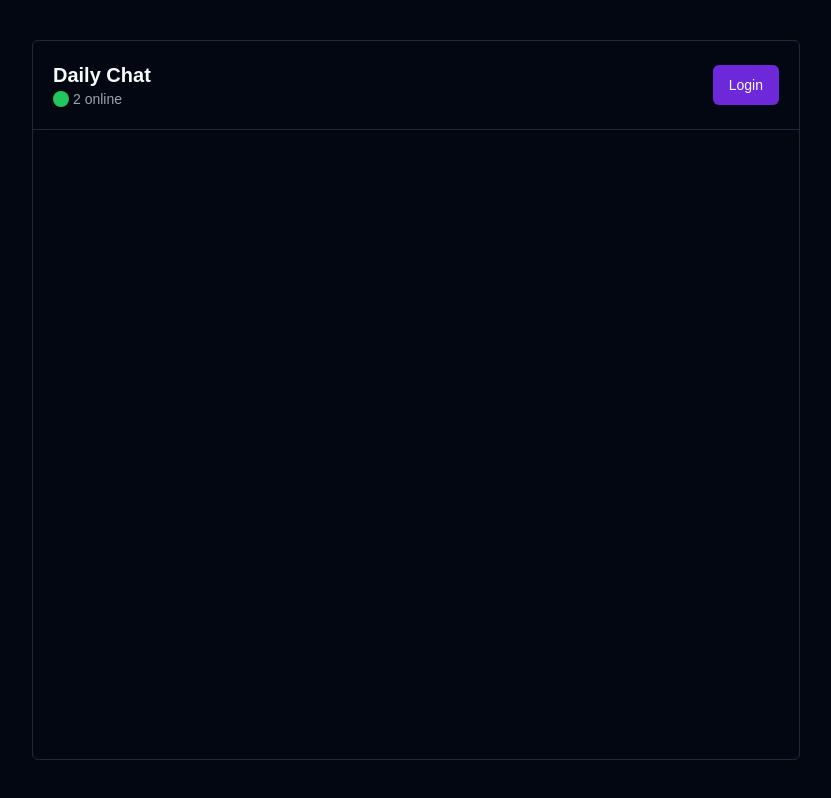
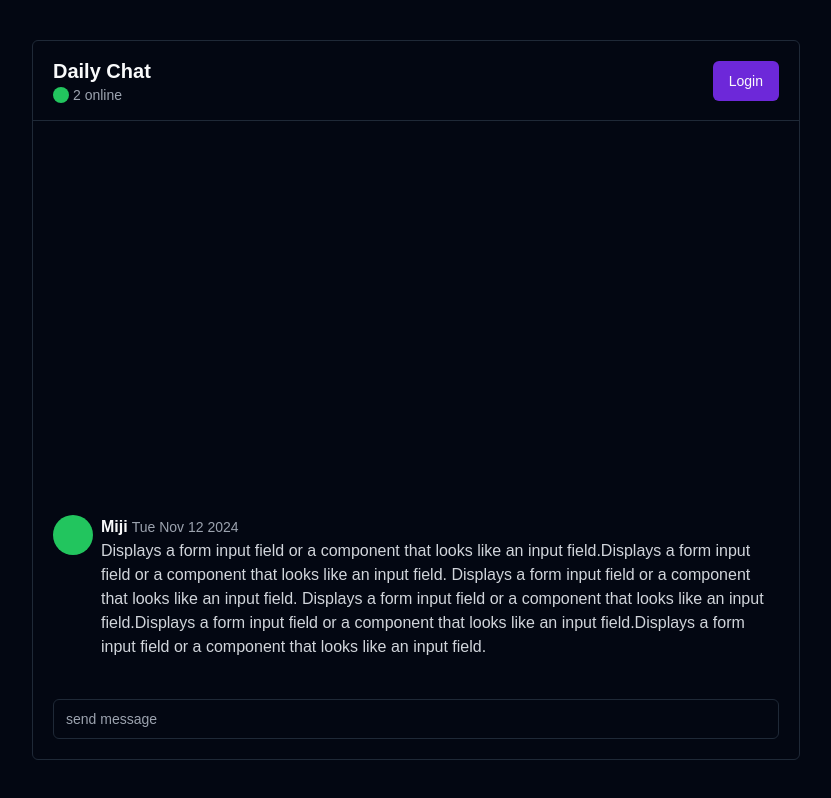
Before and after one commit to mijip0320/chatting, a Next.js app: page / in a window 1280 px wide. Shown: the whole page, without its empty margins (224-1055 px from the left). Built offline with nearby package versions, Linux system fonts and the light colour scheme; no server answers.

Commit message:
feat : input 추가, ui 수정 및 데이터베이스 설정

```diff
--- a/app/page.tsx
+++ b/app/page.tsx
@@ -1,4 +1,7 @@
 import ChatHeader from "@/components/ChatHeader";
+import ChatInput from "@/components/ChatInput";
+import { Input } from "@/components/ui/input";
+import InitUser from "@/lib/store/InitUser";
 import { supabaseServer } from "@/lib/supabase/server";
 
 export default async function Page() {
@@ -9,10 +12,41 @@ export default async function Page() {
   console.log("data :: ", data);
 
   return (
-    <div className="max-w-3xl mx-auto md:py-10 h-screen">
-      <div className=" h-full border rounded-md flex flex-col relative">
-        <ChatHeader user={(await data).data.session?.user} />
+    <>
+      <InitUser user={(await data).data.session?.user} />
+
+      <div className="max-w-3xl mx-auto md:py-10 h-screen">
+        <div className=" h-full border rounded-md flex flex-col relative">
+          <ChatHeader user={(await data).data.session?.user} />
+          <div className="flex-1 flex flex-col p-5 h-full overflow-y-auto ">
+            <div className="flex-1"></div>
+            <div className="space-y-7">
+              <div className="flex gap-2">
+                <div className="h-10 w-10 bg-green-500 rounded-full"></div>
+                <div className="flex-1">
+                  <div className="flex items-center gap-1">
+                    <h1 className="font-bold">Miji</h1>
+                    <h1 className="text-sm text-gray-400 ">
+                      {new Date().toDateString()}
+                    </h1>
+                  </div>
+                  <p className="text-gray-300">
+                    Displays a form input field or a component that looks like
+                    an input field.Displays a form input field or a component
+                    that looks like an input field. Displays a form input field
+                    or a component that looks like an input field. Displays a
+                    form input field or a component that looks like an input
+                    field.Displays a form input field or a component that looks
+                    like an input field.Displays a form input field or a
+                    component that looks like an input field.
+                  </p>
+                </div>
+              </div>
+            </div>
+          </div>
+          <ChatInput />
+        </div>
       </div>
-    </div>
+    </>
   );
 }
--- a/components/ChatHeader.tsx
+++ b/components/ChatHeader.tsx
@@ -27,7 +27,7 @@ export default function ChatHeader({ user }: { user: User | undefined }) {
 
   return (
     <div className="h-20">
-      <div className="p-5 border-b flex items-center justify-between ">
+      <div className="p-5 border-b flex items-center justify-between h-full">
         <div>
           <h1 className="text-xl font-bold">Daily Chat</h1>
           <div className="flex items-center gap-1">
--- /dev/null
+++ b/components/ChatInput.tsx
@@ -0,0 +1,23 @@
+"use client";
+import React from "react";
+import { Input } from "./ui/input";
+
+export default function ChatInput() {
+  const handleSendMessage = (text: string) => {
+    alert(text);
+  };
+  return (
+    <div className="p-5">
+      <Input
+        placeholder="send message"
+        color="white"
+        onKeyDown={(e) => {
+          if (e.key === "Enter") {
+            handleSendMessage(e.currentTarget.value);
+            e.currentTarget.value = "";
+          }
+        }}
+      />
+    </div>
+  );
+}
--- /dev/null
+++ b/components/ui/input.tsx
@@ -0,0 +1,22 @@
+import * as React from "react"
+
+import { cn } from "@/lib/utils"
+
+const Input = React.forwardRef<HTMLInputElement, React.ComponentProps<"input">>(
+  ({ className, type, ...props }, ref) => {
+    return (
+      <input
+        type={type}
+        className={cn(
+          "flex h-10 w-full rounded-md border border-input bg-background px-3 py-2 text-base ring-offset-background file:border-0 file:bg-transparent file:text-sm file:font-medium file:text-foreground placeholder:text-muted-foreground focus-visible:outline-none focus-visible:ring-2 focus-visible:ring-ring focus-visible:ring-offset-2 disabled:cursor-not-allowed disabled:opacity-50 md:text-sm",
+          className
+        )}
+        ref={ref}
+        {...props}
+      />
+    )
+  }
+)
+Input.displayName = "Input"
+
+export { Input }
--- a/lib/store/InitUser.tsx
+++ b/lib/store/InitUser.tsx
@@ -1,3 +1,5 @@
+"use client";
+
 import { User } from "@supabase/supabase-js";
 import React, { useEffect, useRef } from "react";
 import { useUser } from "./user";
```
